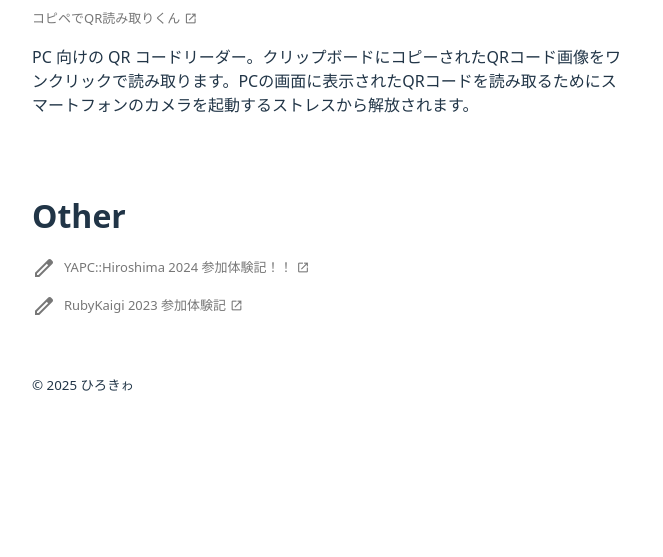
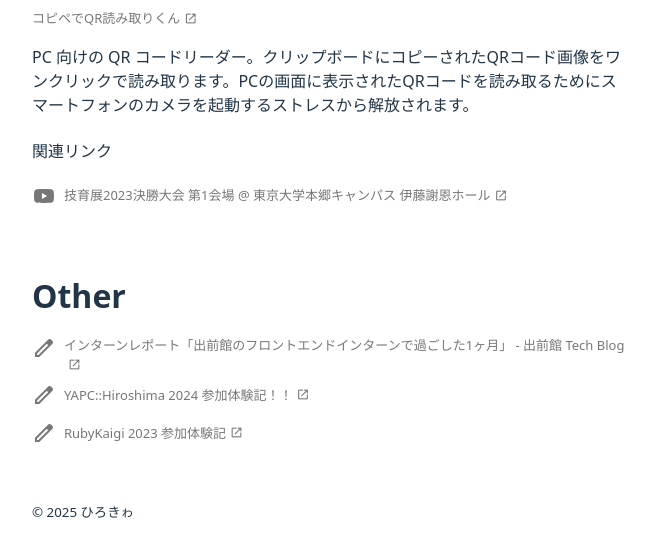
Before and after one commit to hirokiwa/me, a website built with Vite: page index.html in a window 1280 px wide. Shown: the part 3179-3736 px from the top of the page, without its empty margins (308-971 px from the left). Before the commit the page ends 3633 px from the top, so only its background shows below. Built offline with nearby package versions, Linux system fonts and the light colour scheme; files whose address does not match are found by name.

Commit message:
Revert "Update index.html"
This reverts commit 4829e6fa1ebd2d09c42da9e7d9231df5164ee965.

```diff
--- a/index.html
+++ b/index.html
@@ -143,7 +143,7 @@
                 <span class="sr-only">（新しいタブで開きます）</span>
               </a>
               <p class="project-card__description">PC 向けの QR コードリーダー。クリップボードにコピーされたQRコード画像をワンクリックで読み取ります。PCの画面に表示されたQRコードを読み取るためにスマートフォンのカメラを起動するストレスから解放されます。</p>
-              <!-- <h4 class="project-card__sub-heading">関連リンク</h4>
+              <h4 class="project-card__sub-heading">関連リンク</h4>
               <ul class="link-list">
                 <li class="link-list__item">
                   <a href="https://www.youtube.com/watch?v=0Cw5oNwYR0c&t=12298" target="_blank" rel="noopener noreferrer" class="link-item">
@@ -156,7 +156,7 @@
                     <span class="sr-only">（新しいタブで開きます）</span>
                   </a>
                 </li>
-              </ul> -->
+              </ul>
             </article>
           </li>
         </ul>
@@ -165,13 +165,13 @@
       <section class="other-works" aria-labelledby="other-heading">
         <h2 id="other-heading" class="section-heading">Other</h2>
         <ul class="link-list">
-          <!-- <li class="link-list__item">
+          <li class="link-list__item">
             <a href="https://techblog.demae-can.co.jp/entry/20250723/1753264181" target="_blank" rel="noopener noreferrer" class="link-item">
               <span class="link-item__icon material-symbols-outlined" aria-hidden="true">edit</span>
               <span class="link-item__text">インターンレポート「出前館のフロントエンドインターンで過ごした1ヶ月」 - 出前館 Tech Blog<span class="link-item__icon--trailing material-symbols-outlined" aria-hidden="true">open_in_new</span></span>
               <span class="sr-only">（新しいタブで開きます）</span>
             </a>
-          </li> -->
+          </li>
           <li class="link-list__item">
             <a href="https://note.com/hirokiwa/n/n66806f8bd2cf" target="_blank" rel="noopener noreferrer" class="link-item">
               <span class="link-item__icon material-symbols-outlined" aria-hidden="true">edit</span>
```
